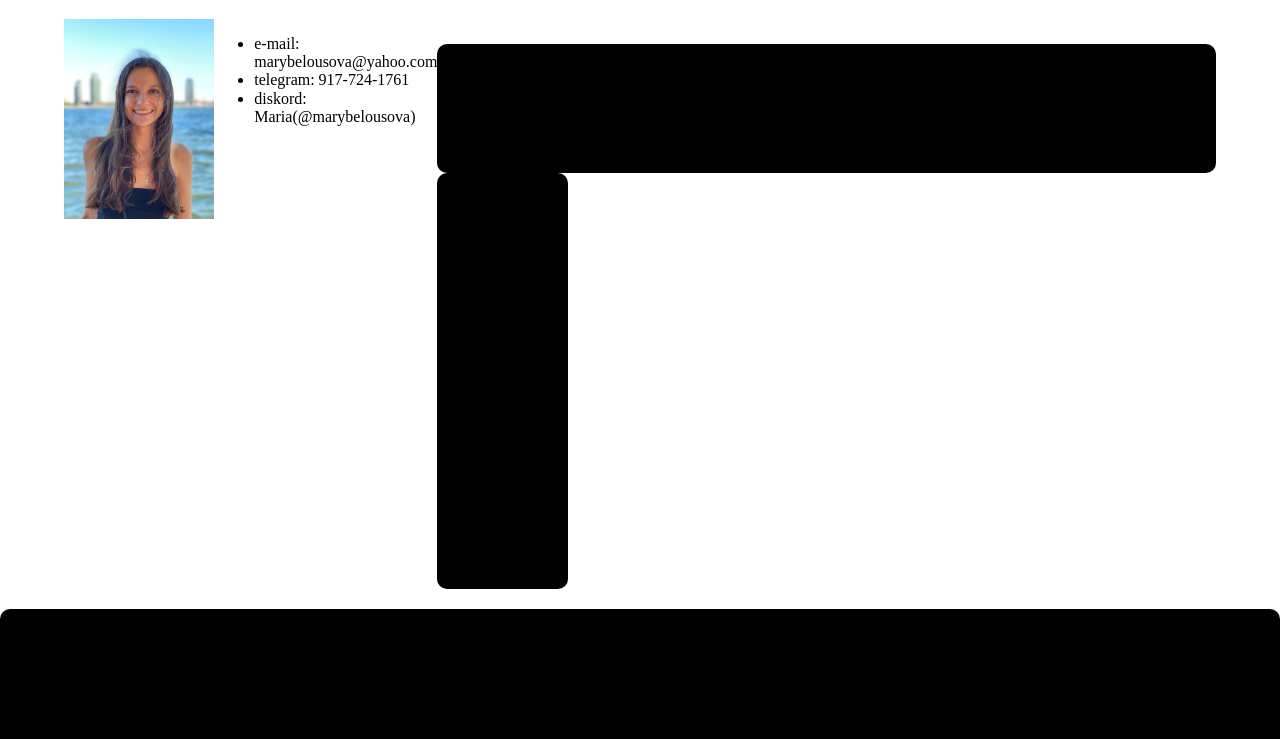
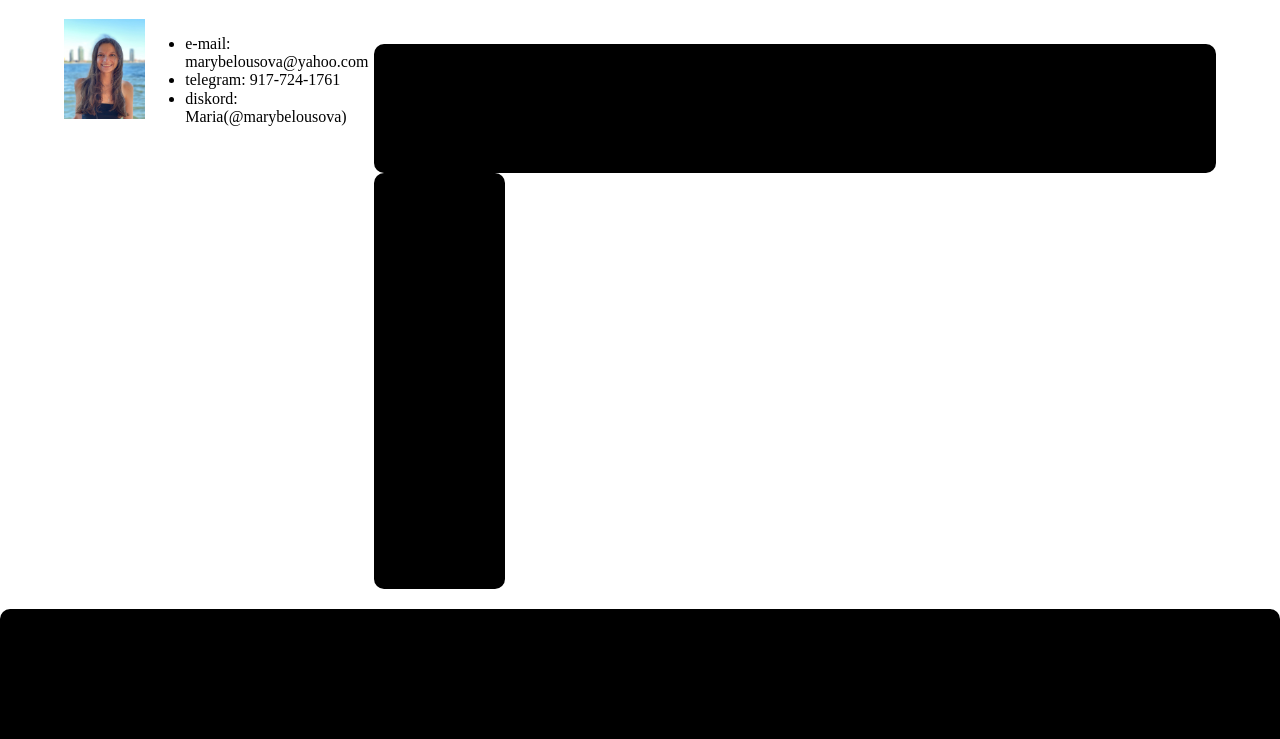
Before and after one commit to marybelousova/rsschool-cv, a plain HTML site: page index.html in a window 1280 px wide. Shown: the part 61-800 px from the top of the page. Drawn offline with nearby package versions, Linux system fonts and the light colour scheme; files that its build step writes are made by us from their sources; a web font is replaced by a local one.

Commit message:
refactor image

```diff
--- a/index.html
+++ b/index.html
@@ -16,7 +16,7 @@
     <main>
         <section>
             <div class="wrapper">
-                <img src="IMG_4238.jpg" alt="main-image" width="200" height="200">
+                <img src="IMG_4238.jpg" alt="main-image" width="100" height="100">
                 <ul class="contacts">
                     <li>e-mail: marybelousova@yahoo.com</li>
                     <li>telegram: 917-724-1761</li>
```
